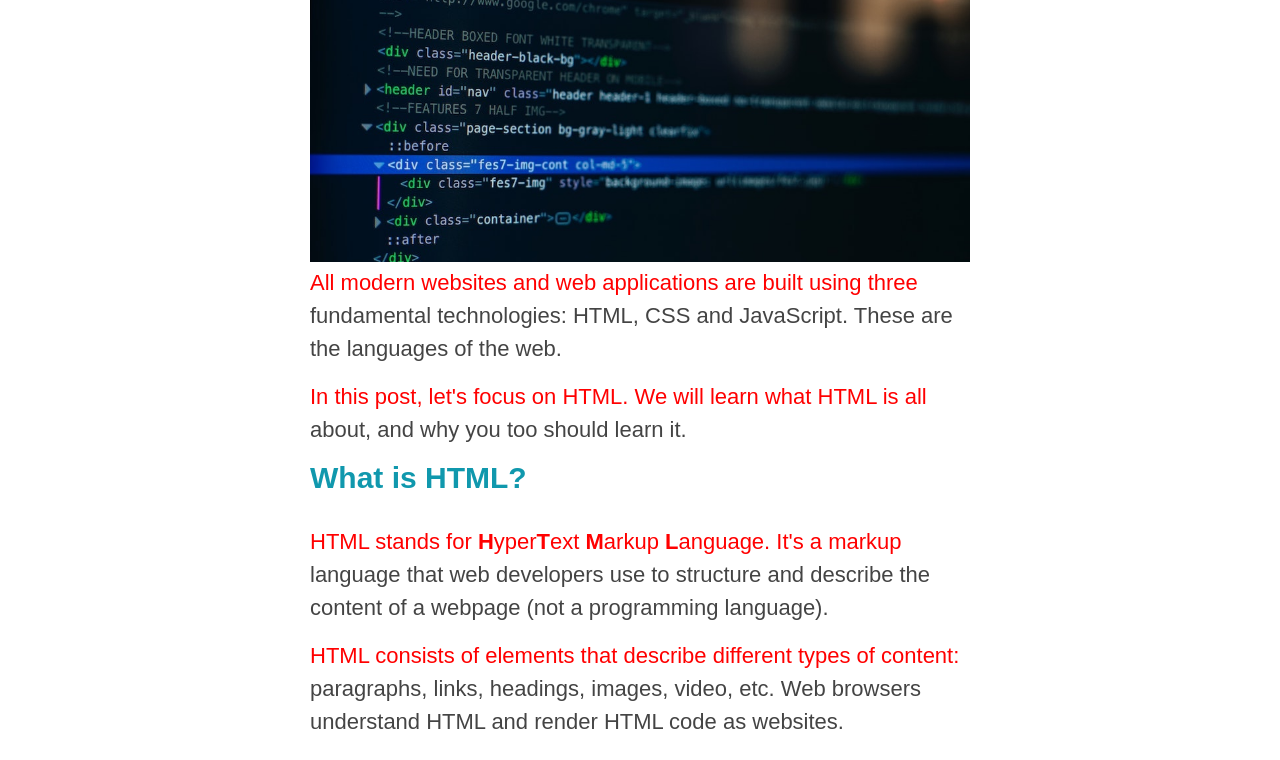
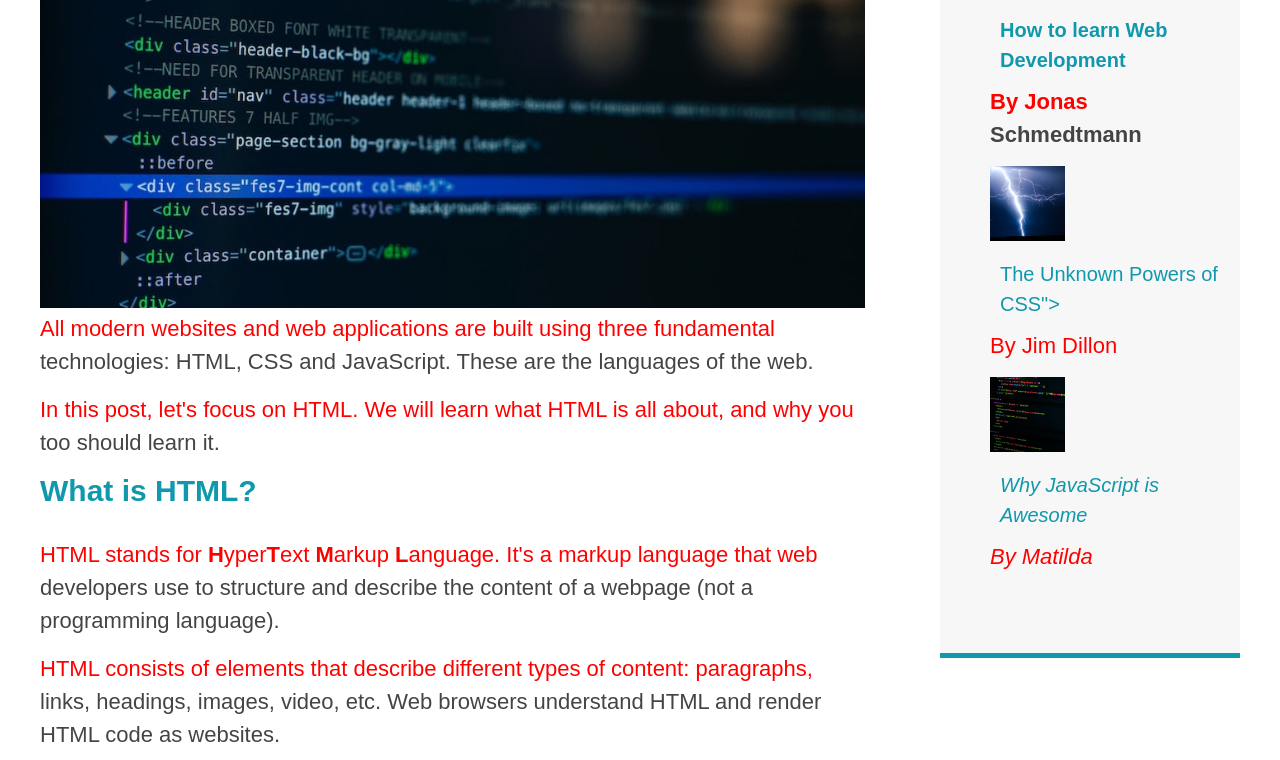
Before and after one commit to AlaaHamdyMohammadi/Web-Development-Principles, a plain HTML site: page 03-LAYOUTS/index.html in a window 1280 px wide. Shown: the part 304-1064 px from the top of the page. Drawn offline with Linux system fonts and the light colour scheme.

Commit message:
fix layout structure

```diff
--- a/03-LAYOUTS/index.html
+++ b/03-LAYOUTS/index.html
@@ -112,6 +112,8 @@
           </li>
         </ul>
       </aside>
+      <div>
+
         <footer>
           <p>
             Copyright &copy; 2024 by the Code Magazine.
@@ -119,5 +121,6 @@
         </footer>
         <button>❤️ Like</button>
       </div>
+    </div>
   </body>
 </html>
--- a/03-LAYOUTS/style.css
+++ b/03-LAYOUTS/style.css
@@ -12,12 +12,12 @@ body{
 }
 
 .container{
-    width: 700px;
+    width: 1200px;
     margin: 0 auto;
 }
 
 article{
-    padding: 20px;
+    /* padding: 20px; */
     margin-bottom: 60px;
 }
 
@@ -118,7 +118,6 @@ aside{
     border-top: #1098ad 5px solid;
     border-bottom: #1098ad 5px solid;
     padding: 50px 0;
-    width: 500px;
 }
 
 aside h4{
@@ -181,11 +180,23 @@ button{
     padding-top: 10px;
 }
 
-.post-img{
-}
-
 .clearfix::after{
     content: "";
     clear: both;
     display: block;
 }
+
+article{
+    width: 825px;
+    float: left;
+}
+
+aside{
+    width: 300px;
+    float: right;
+}
+
+footer{
+    margin-top: 30px;
+    clear: both;
+}
```
Lines whose indentation alone changed are shown as unchanged.
